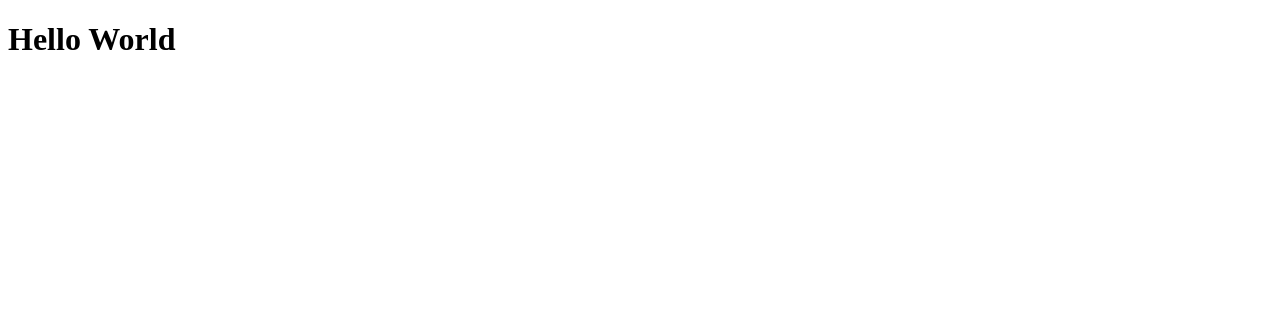
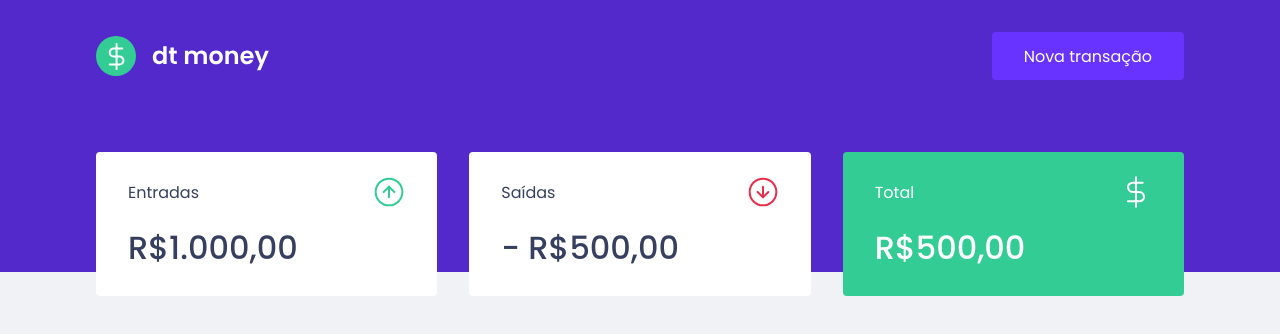
Before and after one commit to allexis096/ignite-react-dt-money, a React (Create React App) app: page / in a window 1280 px wide. Shown: the top 334 px of the page. Built offline with nearby package versions, Linux system fonts and the light colour scheme.

Commit message:
:sparkles: add some components with styles

```diff
--- a/package.json
+++ b/package.json
@@ -6,6 +6,7 @@
     "react": "^17.0.1",
     "react-dom": "^17.0.1",
     "react-scripts": "4.0.3",
+    "styled-components": "^5.2.1",
     "web-vitals": "^1.0.1"
   },
   "devDependencies": {
@@ -16,6 +17,7 @@
     "@types/node": "^12.0.0",
     "@types/react": "^17.0.0",
     "@types/react-dom": "^17.0.0",
+    "@types/styled-components": "^5.1.9",
     "@typescript-eslint/eslint-plugin": "^4.18.0",
     "@typescript-eslint/parser": "^4.18.0",
     "eslint": "^7.22.0",
--- a/public/index.html
+++ b/public/index.html
@@ -1,7 +1,11 @@
 <!DOCTYPE html>
 <html lang="en">
   <head>
+    <link rel="preconnect" href="https://fonts.gstatic.com">
+
     <meta charset="utf-8" />
+    <link rel="shortcut icon" href="favicon.png" type="image/png">
+    <link href="https://fonts.googleapis.com/css2?family=Poppins:wght@400;500;600&display=swap" rel="stylesheet">
     <title>DTMoney</title>
   </head>
   <body>
--- a/src/App.tsx
+++ b/src/App.tsx
@@ -1,3 +1,14 @@
+import { GlobalStyle } from './styles/global';
+
+import { Header } from './components/Header';
+import { Dashboard } from './components/Dashboard';
+
 export function App() {
-  return <h1>Hello World</h1>;
+  return (
+    <>
+      <Header />
+      <Dashboard />
+      <GlobalStyle />
+    </>
+  );
 }
--- /dev/null
+++ b/src/components/Dashboard/index.tsx
@@ -0,0 +1,10 @@
+import * as S from './styles';
+import { Summary } from '../Summary';
+
+export function Dashboard() {
+  return (
+    <S.Container>
+      <Summary />
+    </S.Container>
+  );
+}
--- /dev/null
+++ b/src/components/Dashboard/styles.ts
@@ -0,0 +1,7 @@
+import styled from 'styled-components';
+
+export const Container = styled.main`
+  max-width: 1120px;
+  margin: 0 auto;
+  padding: 2.5rem 1rem;
+`;
--- /dev/null
+++ b/src/components/Header/index.tsx
@@ -0,0 +1,13 @@
+import logoImg from '../../assets/logo.svg';
+import * as S from './styles';
+
+export function Header() {
+  return (
+    <S.Container>
+      <S.Content>
+        <img src={logoImg} alt="dt money" />
+        <button type="button">Nova transação</button>
+      </S.Content>
+    </S.Container>
+  );
+}
--- /dev/null
+++ b/src/components/Header/styles.ts
@@ -0,0 +1,30 @@
+import styled from 'styled-components';
+
+export const Container = styled.header`
+  background: var(--blue);
+`;
+
+export const Content = styled.div`
+  max-width: 1120px;
+  margin: 0 auto;
+
+  padding: 2rem 1rem 12rem;
+  display: flex;
+  align-items: center;
+  justify-content: space-between;
+
+  button {
+    font-size: 1rem;
+    color: #fff;
+    background: var(--blue-light);
+    border: 0;
+    padding: 0 2rem;
+    border-radius: 0.25rem;
+    height: 3rem;
+
+    transition: filter 0.2s;
+    &:hover {
+      filter: brightness(0.9);
+    }
+  }
+`;
--- /dev/null
+++ b/src/components/Summary/index.tsx
@@ -0,0 +1,33 @@
+import * as S from './styles';
+
+import incomeImg from '../../assets/income.svg';
+import outcomeImg from '../../assets/outcome.svg';
+import totalImg from '../../assets/total.svg';
+
+export function Summary() {
+  return (
+    <S.Container>
+      <div>
+        <header>
+          <p>Entradas</p>
+          <img src={incomeImg} alt="Entradas" />
+        </header>
+        <strong>R$1.000,00</strong>
+      </div>
+      <div>
+        <header>
+          <p>Saídas</p>
+          <img src={outcomeImg} alt="Saídas" />
+        </header>
+        <strong>- R$500,00</strong>
+      </div>
+      <div className="highlight">
+        <header>
+          <p>Total</p>
+          <img src={totalImg} alt="Total" />
+        </header>
+        <strong>R$500,00</strong>
+      </div>
+    </S.Container>
+  );
+}
--- /dev/null
+++ b/src/components/Summary/styles.ts
@@ -0,0 +1,34 @@
+import styled from 'styled-components';
+
+export const Container = styled.div`
+  display: grid;
+  grid-template-columns: repeat(3, 1fr);
+  gap: 2rem;
+  margin-top: -10rem;
+
+  div {
+    background: var(--shape);
+    padding: 1.5rem 2rem;
+    border-radius: 0.25rem;
+    color: var(--text-title);
+
+    header {
+      display: flex;
+      align-items: center;
+      justify-content: space-between;
+    }
+
+    strong {
+      display: block;
+      margin-top: 1rem;
+      font-size: 2rem;
+      font-weight: 500;
+      line-height: 3rem;
+    }
+
+    &.highlight {
+      background: var(--green);
+      color: var(--shape);
+    }
+  }
+`;
--- /dev/null
+++ b/src/styles/global.ts
@@ -0,0 +1,53 @@
+import { createGlobalStyle } from 'styled-components';
+
+export const GlobalStyle = createGlobalStyle`
+  :root {
+    --background: #f0f2f5;
+    --red: #e52e4d;
+    --green: #33cc95;
+    --blue: #5429cc;
+    --blue-light: #6933ff;
+    --text-title: #363f5f;
+    --text-body: #969cb3;
+    --shape: #fff;
+  }
+
+  * {
+    margin: 0;
+    padding: 0;
+    box-sizing: border-box
+  }
+
+  html {
+    @media (max-width: 1080px) {
+      font-size: 93.75%;
+    }
+
+    @media (max-width: 720px) {
+      font-size: 87.5%;
+    }
+  }
+
+  body {
+    background: var(--background);
+    -webkit-font-smoothing: antialiased;
+  }
+
+  body, input, textarea, button {
+    font-family: 'Poppins', sans-serif;
+    font-weight: 400;
+  }
+
+  h1, h2, h3, h4, h5, h6, strong {
+    font-weight: 600;
+  }
+
+  button {
+    cursor: pointer;
+  }
+
+  [disabled] {
+    opacity: 0.6;
+    cursor: not-allowed;
+  }
+`;
```
Also changed, not shown: 1 other file (tests, documents, lock files or other folders).
